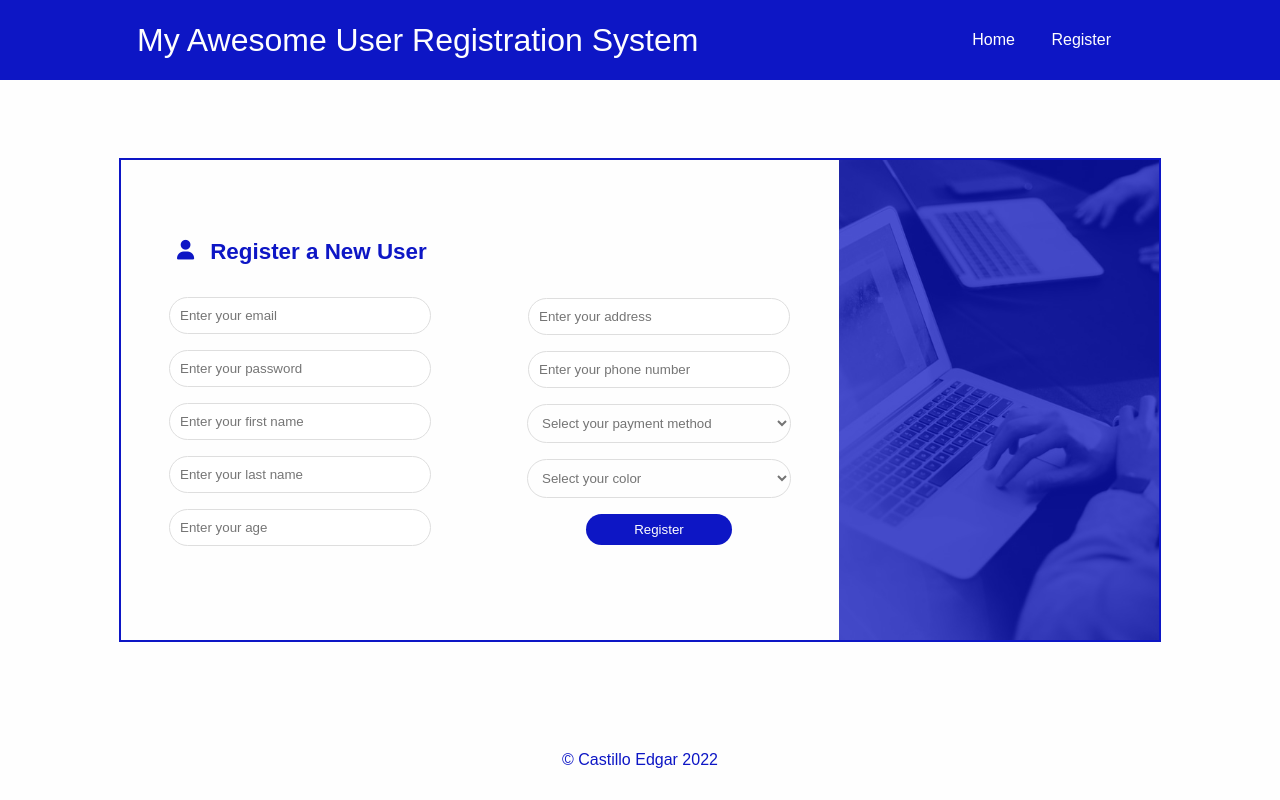
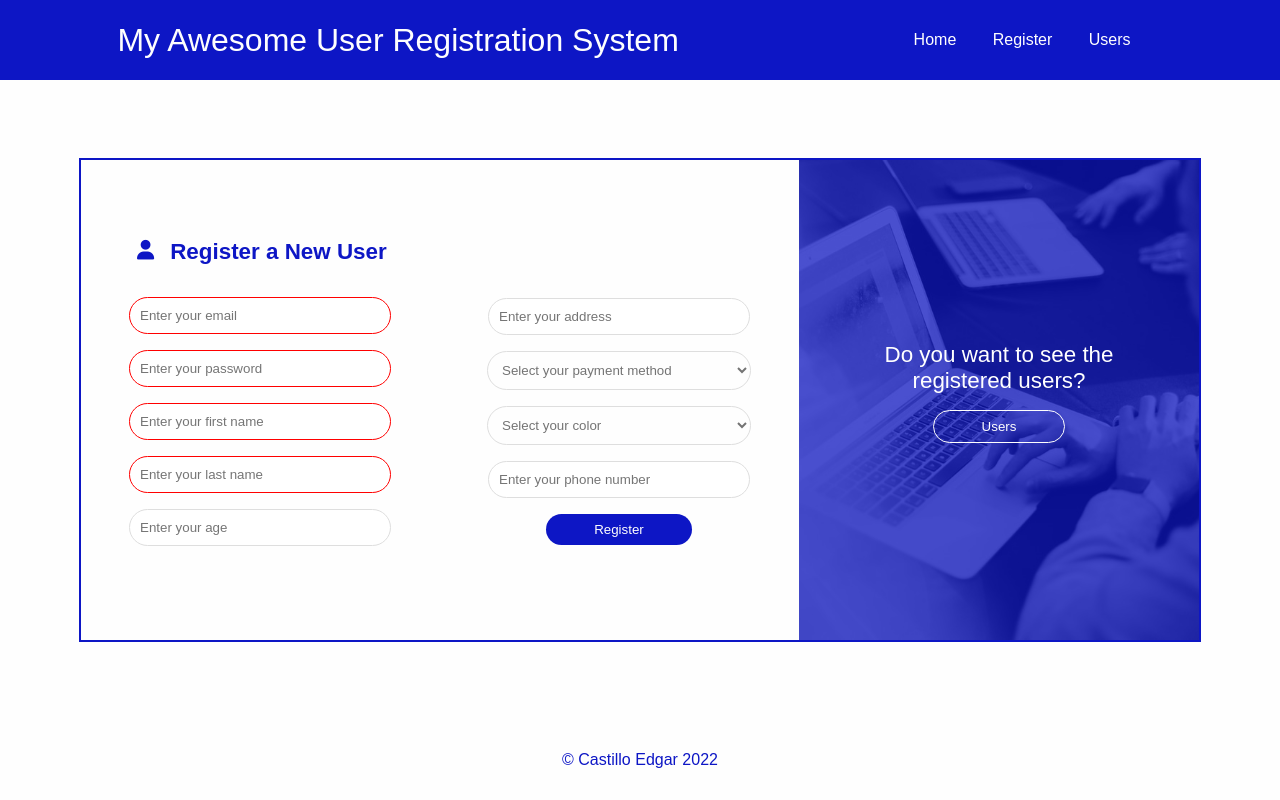
Before and after one commit to edgaracame/fsdi-105-user-registration, a plain HTML site: page register.html in a window 1280 px wide. Both pictures are taken after a click on the button "Register". Drawn offline with nearby package versions, Linux system fonts and the light colour scheme.

Commit message:
Class 2: Assignment 2
- Save the users in the localStorage.
- Add css to improve the presentation of the application
- Create a NavBar using your own CSS and put the NavBar on every html page on the system.
- Clear inputs functions using jQuery.

```diff
--- a/register.html
+++ b/register.html
@@ -14,8 +14,9 @@
         <h1>My Awesome User Registration System</h1>
 
         <nav>
-            <a href="index.html">Home</a>
+            <a id="link-style" href="index.html">Home</a>
             <a href="register.html">Register</a>
+            <a href="users.html">Users</a>
         </nav>
     </header>
 
@@ -37,7 +38,6 @@
 
                     <div class="form-container-two">
                         <input type="text" id="txtAddress" placeholder="Enter your address">
-                        <input type="text" id="txtPhone" placeholder="Enter your phone number">
                         <select name="payment" id="txtPayment">
                             <option value="" disabled selected>Select your payment method</option>
                             <option value="Credit Card">Credit Card</option>
@@ -50,6 +50,7 @@
                             <option value="Red">Red</option>
                             <option value="Yellow">Yellow</option>
                         </select>
+                        <input type="text" id="txtPhone" placeholder="Enter your phone number">
 
                         <button id="btnRegister">Register</button>
                     </div>
@@ -57,7 +58,10 @@
             </div>
 
             <div class="form-container-img">
-                <div class="overlay"></div>
+                <div class="overlay">
+                    <p>Do you want to see the registered users?</p>
+                    <button onclick="window.location.href='users.html';">Users</button>
+                </div>
             </div>
         </div>
     </main>
@@ -66,8 +70,8 @@
         <p class="footer-text">&copy; Castillo Edgar 2022</p>
     </footer>
 
-    <script src="https://code.jquery.com/jquery-3.6.0.min.js
-    "></script>
+    <script src="https://code.jquery.com/jquery-3.6.0.min.js"></script>
+    <script src="scripts/storeManager.js"></script>
     <script src="scripts/app.js"></script>
 </body>
 </html>
--- a/scripts/app.js
+++ b/scripts/app.js
@@ -9,6 +9,34 @@ function User(email, password, fname, lname, age, address, phone, payment, color
     this.phone = phone;
     this.payment = payment;
     this.color = color;
+}
+
+    //Validation
+function isValid(user){
+    let valid = true;
+
+    if(user.email.length == 0){
+        valid = false;
+        console.log("Please add an email");
+        $("#txtEmail").addClass("input-error");
+    }
+    if(user.password.length == 0){
+        valid = false;
+        console.log("Please add a password");
+        $("#txtPassword").addClass("input-error");
+    }
+    if(user.fname.length == 0){
+        valid = false;
+        console.log("Please add a first name");
+        $("#txtFirstName").addClass("input-error");
+    }
+    if(user.lname.length == 0){
+        valid = false;
+        console.log("Please add a last name");
+        $("#txtLastName").addClass("input-error");
+    }
+
+    return valid;
 }
 
     //Register Function
@@ -25,13 +53,20 @@ function register(){
 
     let newUser = new User(userName, userPass, userFirstName, userLastName, userAge, userAddress, userPhone, userPayment, userColor);
 
-    console.log(newUser);
+    if(isValid(newUser) == true){
+        saveUser(newUser);
 
-    $("input").val("");
-    $("select").val("");
+        $("input").val("");
+        $("select").val("");
+    }
 }
 
 function init(){
     $("#btnRegister").click(register);
+    $("#txtPhone").keypress(function(e){
+        if(e.key == "Enter"){
+            register();
+        }
+    });
 }
 window.onload = init;
--- /dev/null
+++ b/scripts/storeManager.js
@@ -0,0 +1,4 @@
+function saveUser(user){
+    let val = JSON.stringify(user);
+    localStorage.setItem("users", val);
+}
--- a/style.css
+++ b/style.css
@@ -47,6 +47,14 @@ nav a{
     text-decoration: none;
     margin-right: 2rem;
 }
+
+nav a:hover{
+    color: var(--white);
+    margin-right: 2rem;
+    font-weight: bold;
+    text-decoration: underline;
+}
+
 
 .login-container{
     display: flex;
@@ -157,14 +165,50 @@ button{
     background-image: url(img/registering.jpg);
     background-size: cover;
     background-position: center;
-    width: 20rem;
+    width: 25rem;
     height: 30rem;
 }
 
 .overlay{
     background-color: #0d16c5b8;
-    width: 20rem;
+    width: 25rem;
     height: 30rem;
+    display: flex;
+    flex-direction: column;
+    justify-content: center;
+    align-items: center;
+}
+
+.form-container-img p{
+    padding: 0 3rem;
+    font-size: 1.4rem;
+    text-align: center;
+    color: white;
+    margin-bottom: 1rem;
+}
+
+.form-container-img button{
+    padding: 0.5rem 3rem;
+    background-color: transparent;
+    color: var(--white);
+    border: 1px solid var(--white);
+    border-radius: 1.5rem;
+    margin-bottom: 1rem;
+    cursor: pointer;
+}
+
+.form-container-img button:hover{
+    padding: 0.5rem 3rem;
+    background-color: var(--white);
+    color: var(--blue);
+    border: 1px solid var(--white);
+    border-radius: 1.5rem;
+    margin-bottom: 1rem;
+    cursor: pointer;
+}
+
+.input-error{
+    border: 1px solid red;
 }
 
 /* Footer */
```
Also changed, not shown: index.html (+1 -0 lines), users.html (+23 -2 lines).
